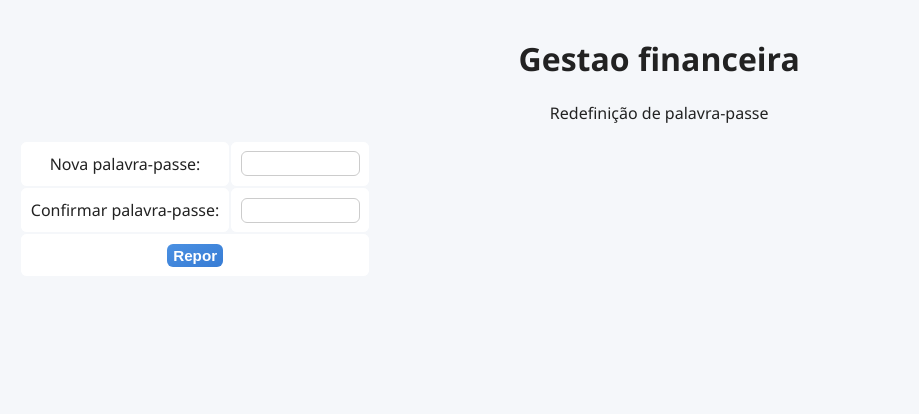
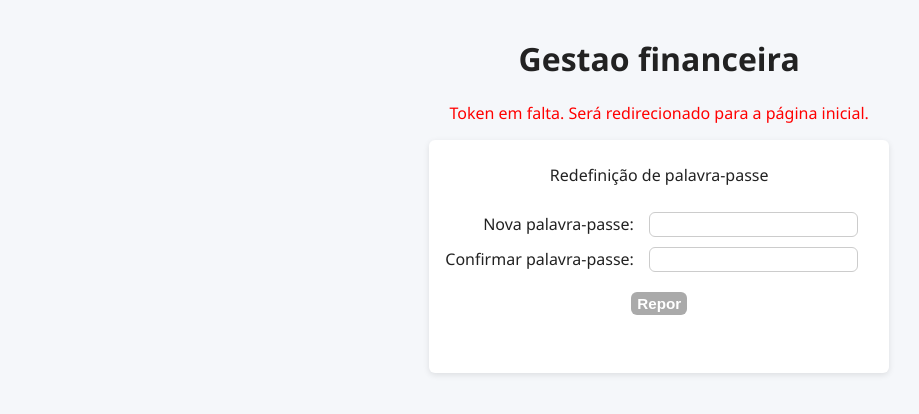
Before and after one commit to aholiveira/phpledger, a PHP site: page /reset_password.php in a window 1280 px wide. Shown: the top 414 px of the page, without its empty margins (0-919 px from the left). Run offline with PHP 8.4, Linux system fonts and the light colour scheme; the visitor is signed in with stand-in values (Sample User, id 1); some libraries are stand-ins or nearby versions.

Commit message:
Refactor reset_password

```diff
--- a/contas_config.php
+++ b/contas_config.php
@@ -29,7 +29,7 @@ if (isset($_SESSION['user']) && basename($_SERVER['SCRIPT_NAME']) !== 'index.php
         'samesite' => 'Strict',
     ]);
 }
-if (!isset($_SESSION['user'])) {
+if (!isset($_SESSION['user']) && basename($_SERVER['SCRIPT_NAME']) !== 'reset_password.php') {
     if (!headers_sent()) {
         header("Location: index.php");
         exit();
--- a/reset_password.php
+++ b/reset_password.php
@@ -1,121 +1,124 @@
 <?php
+include_once __DIR__ . "/contas_config.php";
+if (!defined("ROOT_DIR"))
+    include_once __DIR__ . "/prepend.php";
 
-/**
- *
- * @author Antonio Henrique Oliveira
- * @copyright (c) 2017-2022, Antonio Henrique Oliveira
- * @license http://www.gnu.org/licenses/gpl-3.0.html GNU General Public License (GPL) v3
- *
- */
-include_once __DIR__ . "/contas_config.php";
-use \PHPLedger\Storage\ObjectFactory;
-use \PHPLedger\Util\Config;
-use \PHPLedger\Util\Html;
-use \PHPLedger\Util\L10n;
+use PHPLedger\Storage\ObjectFactory;
+use PHPLedger\Util\Config;
+use PHPLedger\Util\Html;
+use PHPLedger\Util\L10n;
 
-$pagetitle = "Redefini&ccedil;o de palavra-passe";
+$pagetitle = "Redefinição de palavra-passe";
+$error = null;
+$success = null;
 
-?>
-<!DOCTYPE html>
-<html lang="<?= l10n::html() ?>">
+$tokenId = filter_input(INPUT_GET, "tokenId", FILTER_SANITIZE_ENCODED);
+if ($_SERVER["REQUEST_METHOD"] === "POST") {
+    $tokenId = filter_input(INPUT_POST, "tokenId", FILTER_SANITIZE_ENCODED);
+}
 
-<head>
-    <?php Html::header($pagetitle); ?>
-    <?php
-    $user = ObjectFactory::user();
-
-    if ($_SERVER["REQUEST_METHOD"] == "GET") {
-        $token_id = filter_input(INPUT_GET, "token_id", FILTER_SANITIZE_ENCODED);
-        if (!empty($token_id)) {
-            $user = $user::getByToken($token_id);
-            if ($user instanceof user) {
-                ?>
-                <meta http-equiv='REFRESH' content='10; URL=index.php'>
-                <p>Token invalido<br></p>
-                <p>Ir&aacute; ser redireccionado para a pagina inicial.<br></p>
-                <?php
-                exit(1);
+/* Validate token */
+if (empty($tokenId)) {
+    header("Refresh: 8; URL=index.php");
+    $error = "Token em falta. Será redirecionado para a página inicial.";
 } else {
-                if (null !== $user && !$user->isTokenValid($token_id)) {
-                    ?>
-                    <meta http-equiv='REFRESH' content='10; URL=index.php'>
-                    <p>Token invalido ou expirado<br></p>
-                    <p>Ir&aacute; ser redireccionado para a pagina inicial.<br></p>
-                    <?php
-                    exit(1);
+    $user = ObjectFactory::user()::getByToken($tokenId);
+    if (!$user instanceof user || !$user->isTokenValid($tokenId)) {
+        header("Refresh: 8; URL=index.php");
+        $error = "Token inválido ou expirado. Será redirecionado para a página inicial.";
     }
 }
-        }
-    }
-    if ($_SERVER["REQUEST_METHOD"] == "POST") {
-        $token_id = filter_input(INPUT_POST, "token_id", FILTER_SANITIZE_ENCODED);
+
+/* POST handler */
+if ($_SERVER["REQUEST_METHOD"] === "POST" && !$error) {
     $password = filter_input(INPUT_POST, "password", FILTER_UNSAFE_RAW);
-        $verify_password = filter_input(INPUT_POST, "verify_password", FILTER_SANITIZE_ENCODED);
-        if (array_key_exists("password", $_POST) && array_key_exists("verify_password", $_POST)) {
-            if ($password === $verify_password) {
-                $user = $user::getByToken($token_id);
-                if (($user instanceof user) && $user->isTokenValid($token_id)) {
+    $verifyPassword = filter_input(INPUT_POST, "verifyPassword", FILTER_UNSAFE_RAW);
+
+    if (!$password || !$verifyPassword) {
+        $error = "Tem que indicar uma palavra-passe.";
+    } elseif ($password !== $verifyPassword) {
+        $error = "As palavras-passe não coincidem.";
+    } else {
+        if ($user instanceof user && $user->isTokenValid($tokenId)) {
             $user->setPassword($password);
             $user->setToken('');
             $user->setTokenExpiry(null);
             if ($user->update()) {
-                        ?>
-                        <meta http-equiv='REFRESH' content='10; URL=index.php'>
-                        <p>Palavra-passe alterada com sucesso<br></p>
-                        <p>Ir&aacute; ser redireccionado para a p&aacute;gina inicial.<br></p>
-                        <?php
-                        exit(1);
+                header("Refresh: 8; URL=index.php");
+                $success = "Palavra-passe alterada com sucesso. Será redirecionado para a página inicial.";
             } else {
-                        ?>
-                        <p>Erro ao alterar utilizador<br></p>
-                        <p>Ir&aacute; ser redireccionado para a p&aacute;gina inicial.<br></p>
-                        <?php
-                        exit(1);
-                    }
+                $error = "Erro ao atualizar a palavra-passe.";
             }
         } else {
-                ?>
-                <meta http-equiv='REFRESH' content='10; URL=reset_password.php?token_id={$token_id}'>
-                <p>As palavras-passe introduzidas n&atilde;o s&atilde;o iguais<br></p>
-                <?php
-                exit(1);
+            header("Refresh: 8; URL=index.php");
+            $error = "Token inválido ou expirado.";
         }
-        } else {
-            ?>
-            <meta http-equiv='REFRESH' content='10; URL=reset_password.php?token_id={$token_id}'>
-            <p>Tem que indicar uma palavra-passe<br></p>
-            <?php
-            exit(1);
     }
 }
 ?>
+<!DOCTYPE html>
+<html lang="<?= L10n::html(); ?>">
+
+<head>
+    <?php Html::header($pagetitle); ?>
 </head>
 
-<body onload="javascript:document.login.password.focus();">
-    <?php
-    ?>
+<body>
     <div id="login">
-        <h1><?= config::get("title"); ?></h1>
-        <p>Redefini&ccedil;&atilde;o de palavra-passe</p>
-        <form method="POST" action="reset_password.php" name="reset_password">
-            <input type="hidden" name="token_id" value="<?= $token_id; ?>">
-            <table>
-                <tr>
-                    <td>Nova palavra-passe: </td>
-                    <td><input size="10" maxlength="250" type="password" name="password" autocomplete="new-password"
-                            value="" required></td>
-                </tr>
-                <tr>
-                    <td>Confirmar palavra-passe: </td>
-                    <td><input size="10" maxlength="250" type="password" name="verify_password"
-                            autocomplete="new-password" value="" required></td>
-                </tr>
-                <tr>
-                    <td colspan="2" style="text-align: center"><input type="submit" value="Repor"></td>
-                </tr>
-            </table>
+        <h1><?= Config::get("title"); ?></h1>
+
+        <?php if ($error): ?>
+            <p style="color:red;"><?= $error ?></p>
+        <?php endif; ?>
+
+        <?php if ($success): ?>
+            <p style="color:green;"><?= $success ?></p>
+        <?php endif; ?>
+
+        <?php if (!$success): ?>
+            <form id="resetForm" method="POST" action="reset_password.php">
+                <input type="hidden" name="tokenId" value="<?= htmlspecialchars($tokenId ?? '') ?>">
+                <div class="formgrid">
+                    <p>Redefinição de palavra-passe</p>
+                    <label for="password">Nova palavra-passe:</label>
+                    <input id="password" type="password" name="password" autocomplete="new-password" required>
+
+                    <label for="verifyPassword">Confirmar palavra-passe:</label>
+                    <input id="verifyPassword" type="password" name="verifyPassword" autocomplete="new-password" required>
+
+                    <input id="submitButton" type="submit" value="Repor" class="submit" disabled>
+                    <p id="errorMsg" style="color:red;"></p>
+                </div>
             </form>
+        <?php endif; ?>
+
     </div>
+    <script>
+        const password = document.getElementById('password');
+        const verify = document.getElementById('verifyPassword');
+        const submitBtn = document.getElementById('submitButton');
+        const errorMsg = document.getElementById('errorMsg');
+
+        function validatePasswords() {
+            if (password.value && verify.value && password.value === verify.value) {
+                submitBtn.disabled = false;
+                errorMsg.textContent = "";
+            } else {
+                submitBtn.disabled = true;
+                if (verify.value && password.value !== verify.value) {
+                    errorMsg.textContent = "As palavras-passe não coincidem";
+                } else {
+                    errorMsg.textContent = "";
+                }
+            }
+        }
+        password.addEventListener('input', validatePasswords);
+        verify.addEventListener('input', validatePasswords);
+        password.addEventListener('change', validatePasswords);
+        verify.addEventListener('change', validatePasswords);
+        password.addEventListener('paste', () => setTimeout(validatePasswords, 0));
+        verify.addEventListener('paste', () => setTimeout(validatePasswords, 0));
+    </script>
 </body>
 
 </html>
--- a/styles.css
+++ b/styles.css
@@ -199,6 +199,37 @@ button:hover {
     gap: 0.5em;
     height: 100%;
     padding-top: 1em;
+}
+
+.formgrid {
+    display: grid;
+    width: 100%;
+    grid-template-columns: max-content 1fr;
+    gap: 10px 15px;
+    padding: 1em;
+    align-items: center;
+    margin-bottom: 20px;
+}
+
+.formgrid label {
+    text-align: right;
+    white-space: nowrap;
+}
+
+.formgrid input[type=password] {
+    margin-right: 1em;
+}
+
+.formgrid p,
+input[type=submit] {
+    grid-column: 1 / span 2;
+    justify-self: center;
+    margin-top: 10px;
+}
+
+.formgrid input[type=submit]:disabled {
+    background: #aaa;
+    cursor: not-allowed;
 }
 
 .update-screen {
```
Lines whose indentation alone changed are shown as unchanged.
